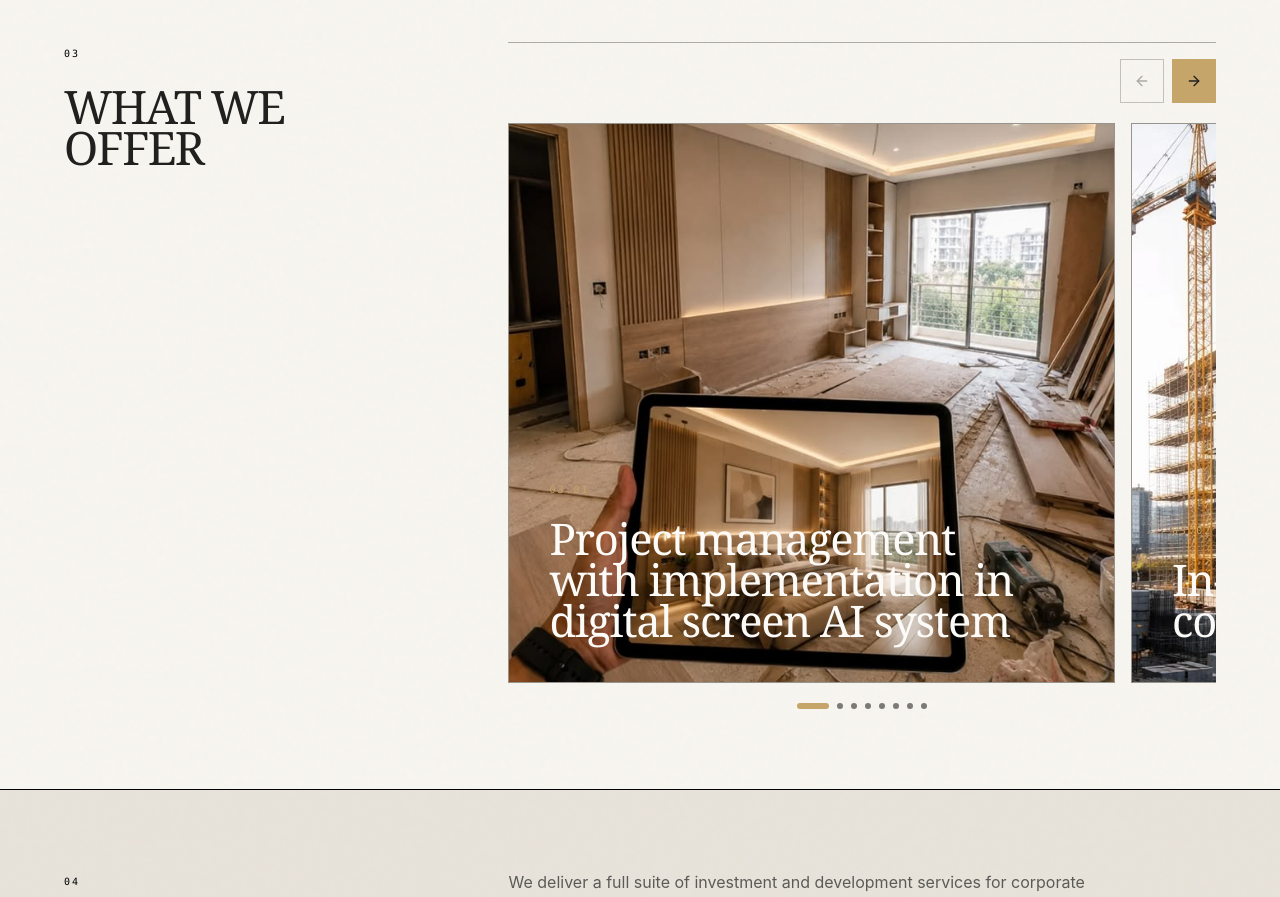
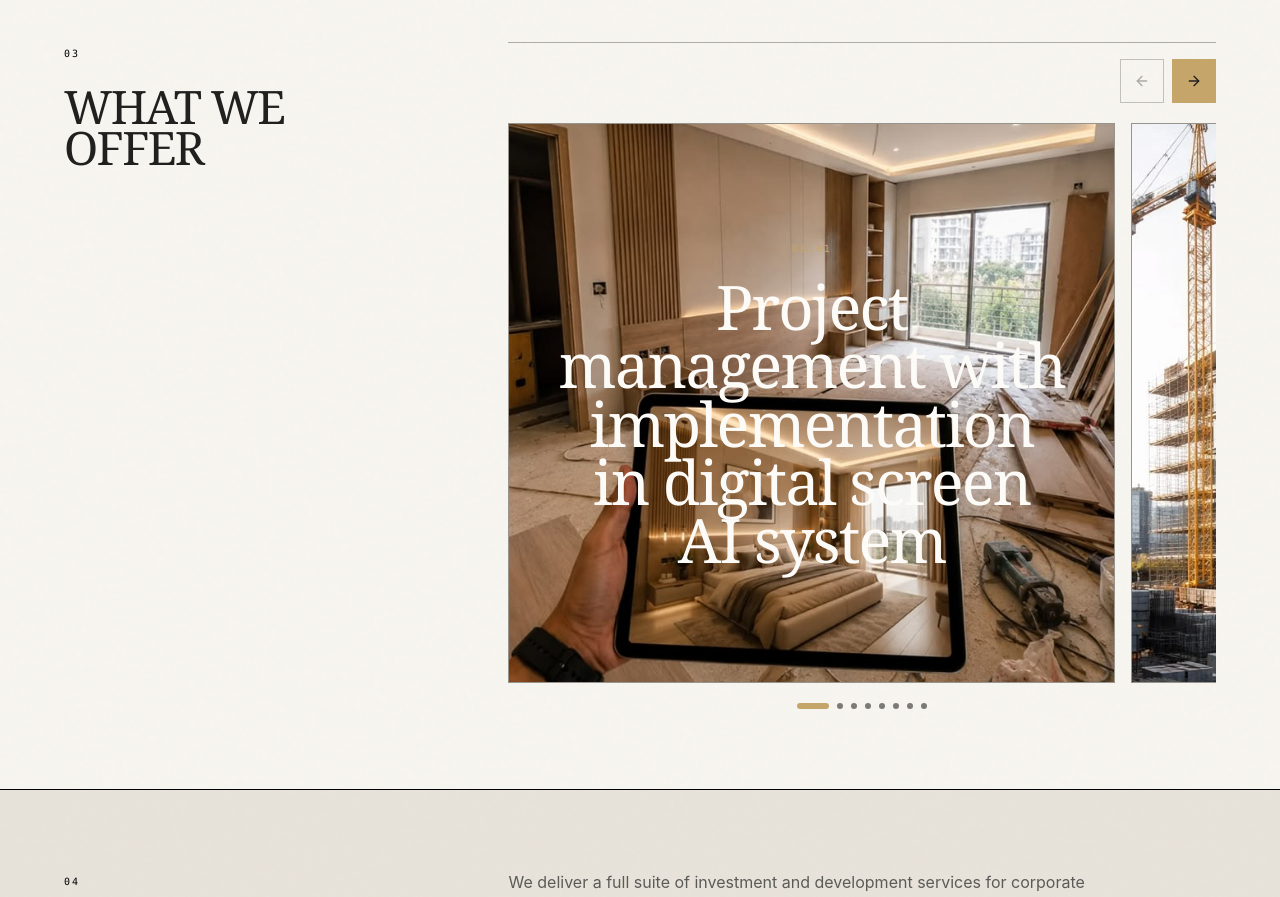
Before and after one commit to zdazix/brickinvest, a React (Vite) app in the folder app-1/: page / in a window 1280 px wide. Shown: the part 2620-3517 px from the top of the page. Built offline with nearby package versions, Linux system fonts and the light colour scheme; no server answers.

Commit message:
надо сделать текс крупнее и посередине карточек
Amazi-Operation-Id: task:047de38e-df0f-4f48-a2d2-12abc7b0cf8b
Amazi-Operation-Payload: a642a6eb64bacba5421d4f02647179ec10e7fc20bc69285b835dcee4a90752cd

```diff
--- a/app-1/src/pages/home/components/OffersCarousel.tsx
+++ b/app-1/src/pages/home/components/OffersCarousel.tsx
@@ -113,7 +113,7 @@ export const OffersCarousel = () => {
                 className={`${offerCardSize} w-full min-w-0 flex-[0_0_100%] pr-0 sm:flex-[0_0_92%] sm:pr-4 lg:flex-[0_0_88%]`}
                 key={key}
               >
-                <article className="relative isolate flex h-full min-h-0 flex-col justify-end overflow-hidden border border-border/35 bg-secondary">
+                <article className="relative isolate flex h-full min-h-0 items-center justify-center overflow-hidden border border-border/35 bg-secondary">
                   {image ? (
                     <img
                       alt={image.alt}
@@ -140,11 +140,11 @@ export const OffersCarousel = () => {
                     aria-hidden="true"
                     className="from-black/90 via-black/35 to-black/5 absolute inset-0 z-10 bg-gradient-to-t"
                   />
-                  <div className="relative z-10 p-6 text-white sm:p-8 lg:p-10">
+                  <div className="relative z-10 mx-auto w-full max-w-[42rem] p-6 text-center text-white sm:p-8 lg:p-10">
                     <p className="font-mono text-[10px] tracking-[0.2em] text-primary uppercase">
                       {stepNumber}
                     </p>
-                    <h3 className="mt-4 max-w-[34rem] font-primary text-[clamp(1.9rem,3.4vw,3.6rem)] leading-[0.95] tracking-[-0.03em] text-white">
+                    <h3 className="mx-auto mt-4 max-w-[34rem] font-primary text-[clamp(2.25rem,4.8vw,5rem)] leading-[0.95] tracking-[-0.03em] text-white">
                       {t(key)}
                     </h3>
                   </div>
```
Also changed, not shown: 2 other files (tests, documents, lock files or other folders).
